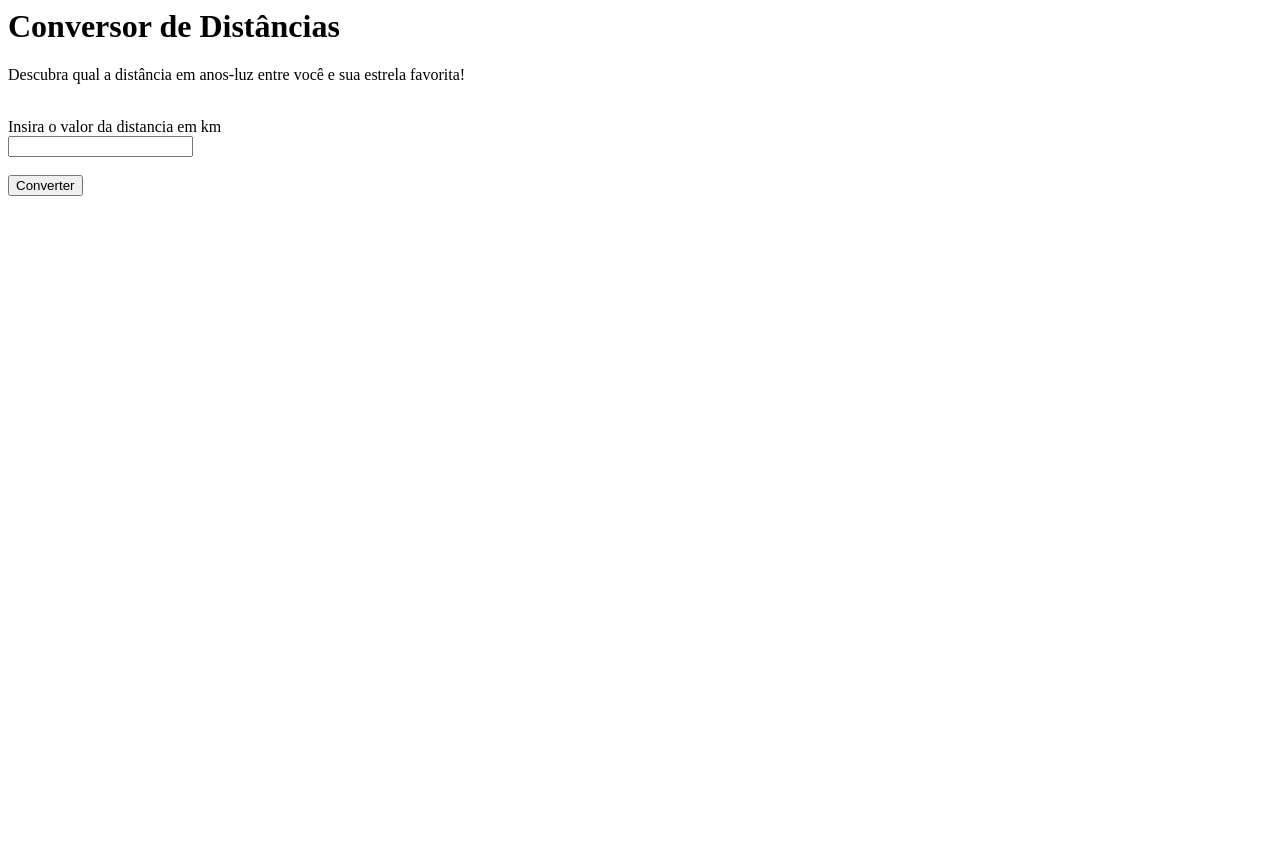
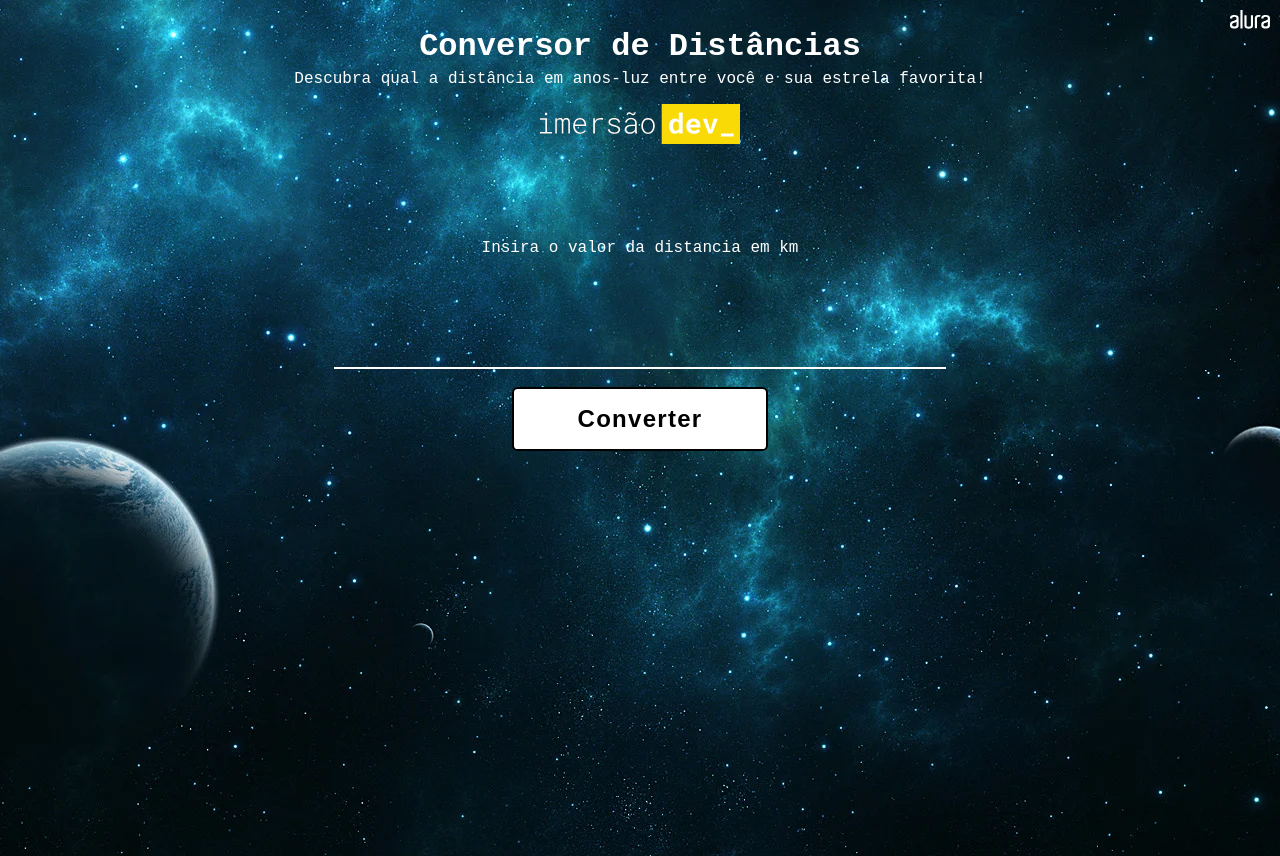
Before and after one commit to ThiagoMonica/imersao-dev4, a plain HTML site: page calculadora-de-distancia/index.html in a window 1280 px wide. Before the commit the page ends 800 px from the top, so only its background shows below. Drawn offline with Linux system fonts and the light colour scheme.

Commit message:
Bug fixes

```diff
--- a/calculadora-de-distancia/index.html
+++ b/calculadora-de-distancia/index.html
@@ -2,10 +2,11 @@
 
 <head>
   <title> Imersão Dev Alura - Aula 02</title>
+  <link rel="stylesheet" href="style.css" type="text/css" media="screen">
+  <script src="script.js"></script>
 </head>
 
 <body>
-  <link href="https://fonts.googleapis.com/css2?family=Montserrat:wght@400;600;700;800;900&display=swap" rel="stylesheet">
   <div class="container">
     <h1 class="page-title">
       Conversor de Distâncias
@@ -13,7 +14,7 @@
     <p class="page-subtitle">
       Descubra qual a distância em anos-luz entre você e sua estrela favorita!
     </p>
-    <img src="imgs\logo-imersao-conversor-de-moedas.svg" class="page-logo" alt=""><br><br>
+    <img src="../imgs/logo-imersao-conversor-de-moedas.svg" class="page-logo" alt=""><br><br>
     <div class="label-container">
       <label for="distancia">Insira o valor da distancia em km</label>
       <br>
@@ -23,7 +24,7 @@
     <button type="submit" class="submit-button" onclick="Converter()">Converter</button>
     <h2 id="valorConvertido"></h2>
     <a href="https://alura.com.br/" target="_blank">
-      <img src="imgs\alura-logo.svg" alt="" class="alura-logo">
+      <img src="../imgs/alura-logo.svg" alt="" class="alura-logo">
     </a>
   </div>
 </body>
--- a/calculadora-de-distancia/style.css
+++ b/calculadora-de-distancia/style.css
@@ -1,12 +1,11 @@
 body {
   font-family: "Roboto Mono", monospace;
   min-height: 400px;
-  background-image: url("imgs\space.webp");
+  background-image: url("../imgs/space.webp");
   background-color: #000000;
-  background-size: 100vh;
   background-position: center bottom;
   background-repeat: no-repeat;
-  background-size: cover;
+  background-size: auto;
 }
 
 .container {
@@ -45,27 +44,6 @@ input {
 label {
   color: white;
 }
-/*
-.submit-button {
-  background: blue;
-  border: 1px solid blue;
-  color: #fff;
-  padding: 0 30px;
-  cursor: pointer;
-  -webkit-transition: all 0.2s;
-  -moz-transition: all 0.2s;
-  transition: all 0.2s;
-  position: relative;
-  margin-top: 6vw;
-  width: 20vw;
-  height: 3vw;
-}
-
-.submit-button:hover {
-  background: #d73851;
-  border: 1px solid #d73851;
-}
-*/
 
 h2 {
   color: #ffffff;
@@ -80,7 +58,6 @@ h2 {
   pointer-events: auto;
   opacity: 1;
   transition: opacity 0.18s 0.48s;
-  height: 100%;
   background: transparent;
   border: none;
   outline: none;
@@ -89,6 +66,7 @@ h2 {
   text-align: center;
   color: white;
   margin-bottom: 0;
+  padding-top: 5%;
 }
 
 input::-webkit-outer-spin-button,
```
